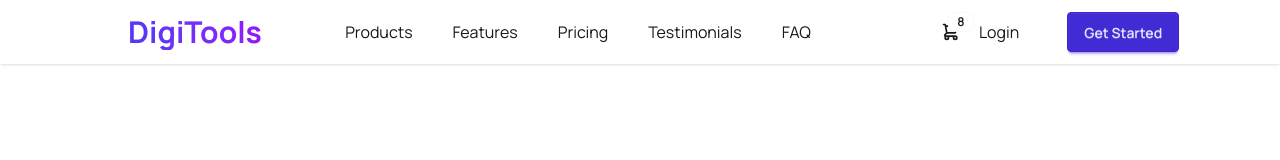
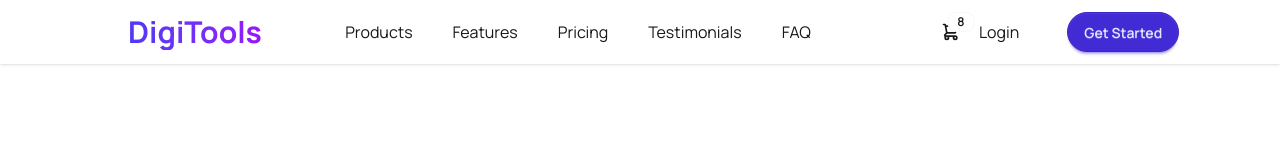
Before and after one commit to dev-bayzid/Digitools-platform, a React (Vite) app: page / in a window 1280 px wide. Shown: the top 160 px of the page. Built offline with nearby package versions, Linux system fonts and the light colour scheme.

Commit message:
added nav bar and linear gradient color in logo

```diff
--- a/src/components/Navbar/Navbar.jsx
+++ b/src/components/Navbar/Navbar.jsx
@@ -43,7 +43,7 @@
 
         <div className="flex justify-between items-center gap-10 pr-30">
           <button className="px-2">Login</button>
-          <button className="btn btn-primary">Get Started</button>
+          <button className="btn btn-primary rounded-3xl">Get Started</button>
         </div>
       </div>
     </div>
```
